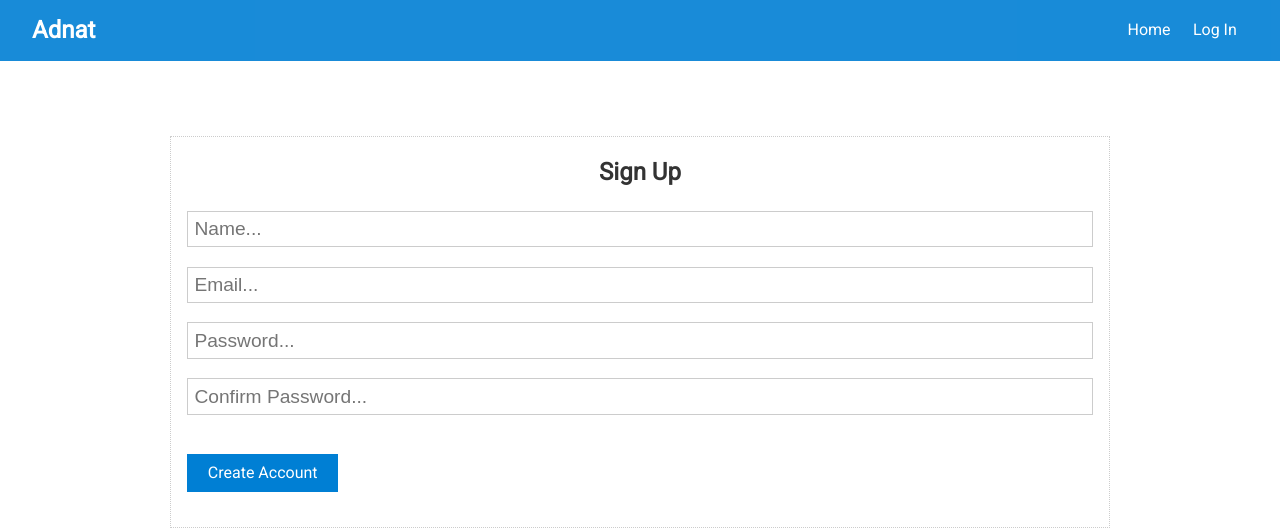
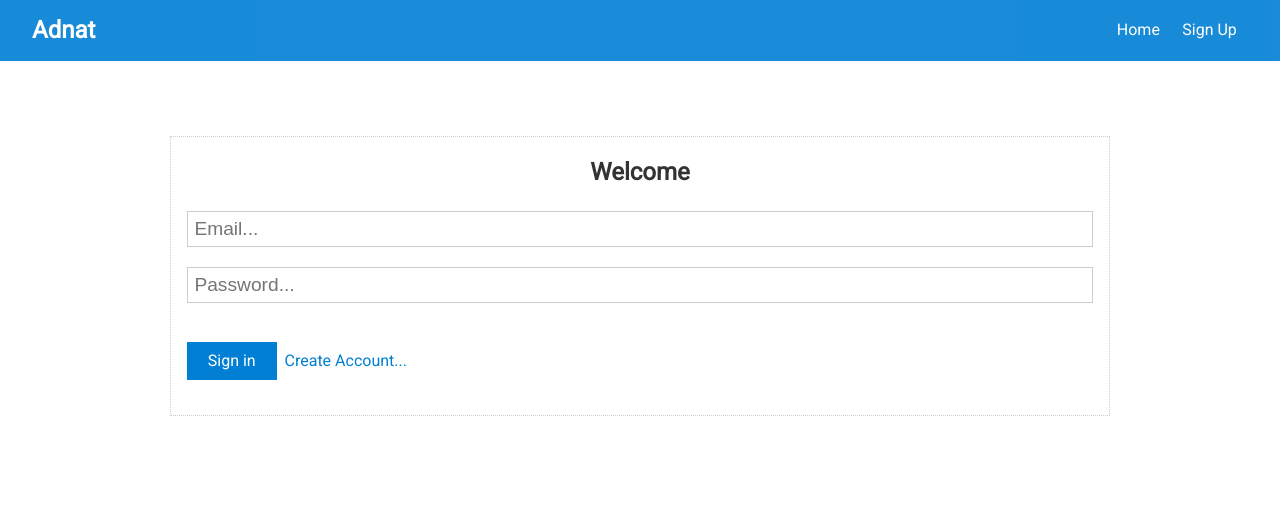
Before and after one commit to jjewel/adnat, a React (Create React App) app: page / in a window 1280 px wide. Shown: the top 530 px of the page. Built offline with nearby package versions, Linux system fonts and the light colour scheme.

Commit message:
Fix up Signup logic, add account component

```diff
--- a/src/App.js
+++ b/src/App.js
@@ -2,7 +2,7 @@ import React from 'react';
 import { BrowserRouter as Router, Switch, Route } from 'react-router-dom';
 import NavBar from './components/NavBar';
 import Home from './components/pages/Home';
-import LogIn from './components/LogIn';
+import SignUp from './components/SignUp';
 import AdnatState from './context/adnat/AdnatState';
 import './App.css';
 
@@ -15,7 +15,7 @@ const App = () => {
           <div className='container'>
             <Switch>
               <Route exact path='/' component={Home} />
-              <Route exact path='/login' component={LogIn} />
+              <Route exact path='/signup' component={SignUp} />
             </Switch>
           </div>
         </div>
--- /dev/null
+++ b/src/components/Account.js
@@ -0,0 +1,14 @@
+import React, { useContext } from 'react';
+import AdnatContext from '../context/adnat/adnatContext';
+
+const Account = () => {
+  const { sessionId } = useContext(AdnatContext);
+  return (
+    <div>
+      <h2>Hello Person</h2>
+      <p>{sessionId}</p>
+    </div>
+  );
+};
+
+export default Account;
--- a/src/components/LogIn.js
+++ /dev/null
@@ -1,20 +0,0 @@
-import React from 'react';
-
-const LogIn = () => {
-  const onSubmit = e => {
-    e.preventDefault();
-  };
-
-  return (
-    <div className='p-3'>
-      <form onSubmit={onSubmit} className='card'>
-        <h2 className='text-center'>Welcome</h2>
-        <input type='email' name='email' placeholder='Email...' />
-        <input type='password' name='password' placeholder='Password...' />
-        <input type='submit' value='Sign in' className='btn btn-primary' />
-      </form>
-    </div>
-  );
-};
-
-export default LogIn;
--- a/src/components/NavBar.js
+++ b/src/components/NavBar.js
@@ -1,7 +1,11 @@
-import React from 'react';
+import React, { useContext } from 'react';
 import { Link } from 'react-router-dom';
+import AdnatContext from '../context/adnat/adnatContext';
 
 const NavBar = () => {
+  const adnatContext = useContext(AdnatContext);
+  const { sessionId, logOut } = adnatContext;
+
   return (
     <nav className='navbar bg-primary'>
       <h1>Adnat</h1>
@@ -10,7 +14,11 @@ const NavBar = () => {
           <Link to='/'>Home</Link>
         </li>
         <li>
-          <Link to='/login'>Log In</Link>
+          {sessionId ? (
+            <Link onClick={logOut}>Log Out</Link>
+          ) : (
+            <Link to='/signup'>Sign Up</Link>
+          )}
         </li>
       </ul>
     </nav>
--- /dev/null
+++ b/src/components/SignIn.js
@@ -0,0 +1,36 @@
+import React from 'react';
+import { Link } from 'react-router-dom';
+
+const SignIn = () => {
+  const onSubmit = e => {
+    e.preventDefault();
+  };
+
+  return (
+    <div className='p-3'>
+      <form onSubmit={onSubmit} className='card'>
+        <h2 className='text-center'>Welcome</h2>
+        <input
+          type='email'
+          autoComplete='email'
+          name='email'
+          placeholder='Email...'
+        />
+        <input
+          type='password'
+          autoComplete='current-password'
+          name='password'
+          placeholder='Password...'
+        />
+        <input type='submit' value='Sign in' className='btn btn-primary' />
+        <span>
+          <Link className='' to='/signup'>
+            Create Account...
+          </Link>
+        </span>
+      </form>
+    </div>
+  );
+};
+
+export default SignIn;
--- a/src/components/SignUp.js
+++ b/src/components/SignUp.js
@@ -1,5 +1,6 @@
 import React, { useState, useContext } from 'react';
 import AdnatContext from '../context/adnat/adnatContext';
+import { Link } from 'react-router-dom';
 
 const SignUp = () => {
   const adnatContext = useContext(AdnatContext);
@@ -21,24 +22,28 @@ const SignUp = () => {
         <h2 className='text-center'>Sign Up</h2>
         <input
           type='text'
+          autoComplete='name'
           placeholder='Name...'
           value={name}
           onChange={e => setName(e.target.value)}
         />
         <input
           type='email'
+          autoComplete='email'
           placeholder='Email...'
           value={email}
           onChange={e => setEmail(e.target.value)}
         />
         <input
           type='password'
+          autoComplete='new-password'
           placeholder='Password...'
           value={password}
           onChange={e => setPassword(e.target.value)}
         />
         <input
           type='password'
+          autoComplete='new-password'
           placeholder='Confirm Password...'
           value={passwordConfirmation}
           onChange={e => setPasswordConfirmation(e.target.value)}
@@ -48,6 +53,11 @@ const SignUp = () => {
           value='Create Account'
           className='btn btn-primary'
         />
+        <span>
+          <Link className='p' to='/'>
+            Existing User...
+          </Link>
+        </span>
       </form>
     </div>
   );
--- a/src/components/pages/Home.js
+++ b/src/components/pages/Home.js
@@ -1,12 +1,12 @@
-import React from 'react';
-import SignUp from '../SignUp';
+import React, { useContext } from 'react';
+import SignIn from '../SignIn';
+import Account from '../Account';
+import AdnatContext from '../../context/adnat/adnatContext';
 
 const Home = () => {
-  return (
-    <div>
-      <SignUp />
-    </div>
-  );
+  const adnatContext = useContext(AdnatContext);
+  const { sessionId } = adnatContext;
+  return <div>{sessionId ? <Account /> : <SignIn />}</div>;
 };
 
 export default Home;
--- a/src/context/adnat/AdnatState.js
+++ b/src/context/adnat/AdnatState.js
@@ -31,6 +31,7 @@ const AdnatState = props => {
   const [state, dispatch] = useReducer(AdnatReducer, initialState);
 
   const signUp = async (name, email, password, passwordConfirmation) => {
+    setLoading();
     const request = {
       method: 'post',
       url: `${process.env.REACT_APP_API_HOST}/auth/signup`,
@@ -70,12 +71,19 @@ const AdnatState = props => {
     });
   };
 
+  const logOut = () => {
+    console.log('logging out...');
+  };
+
+  const setLoading = () => dispatch({ type: SET_LOADING });
+
   return (
     <AdnatContext.Provider
       value={{
         sessionId: state.sessionId,
         user: state.user,
         signUp,
+        logOut,
         getUserInfo
       }}
     >
--- a/src/context/adnat/adnatReducer.js
+++ b/src/context/adnat/adnatReducer.js
@@ -14,11 +14,17 @@ import {
   USERS_GET,
   USERS_GET_INFO,
   USERS_UPDATE_INFO,
-  USERS_CHANGE_PASSWORD
+  USERS_CHANGE_PASSWORD,
+  SET_LOADING
 } from '../types';
 
 export default (state, action) => {
   switch (action.type) {
+    case SET_LOADING:
+      return {
+        ...state,
+        loading: true
+      };
     case AUTH_SIGNUP:
       return {
         ...state,
--- a/src/context/types.js
+++ b/src/context/types.js
@@ -1,3 +1,6 @@
+// App
+export const SET_LOADING = 'SET_LOADING';
+
 // Authorisation
 export const AUTH_SIGNUP = 'AUTH_SIGNUP';
 export const AUTH_LOGIN = 'AUTH_LOGIN';
```
Also changed, not shown: src/components/layout/Spinner.js (added, +16 -0 lines), src/components/layout/spinner.gif (added).
